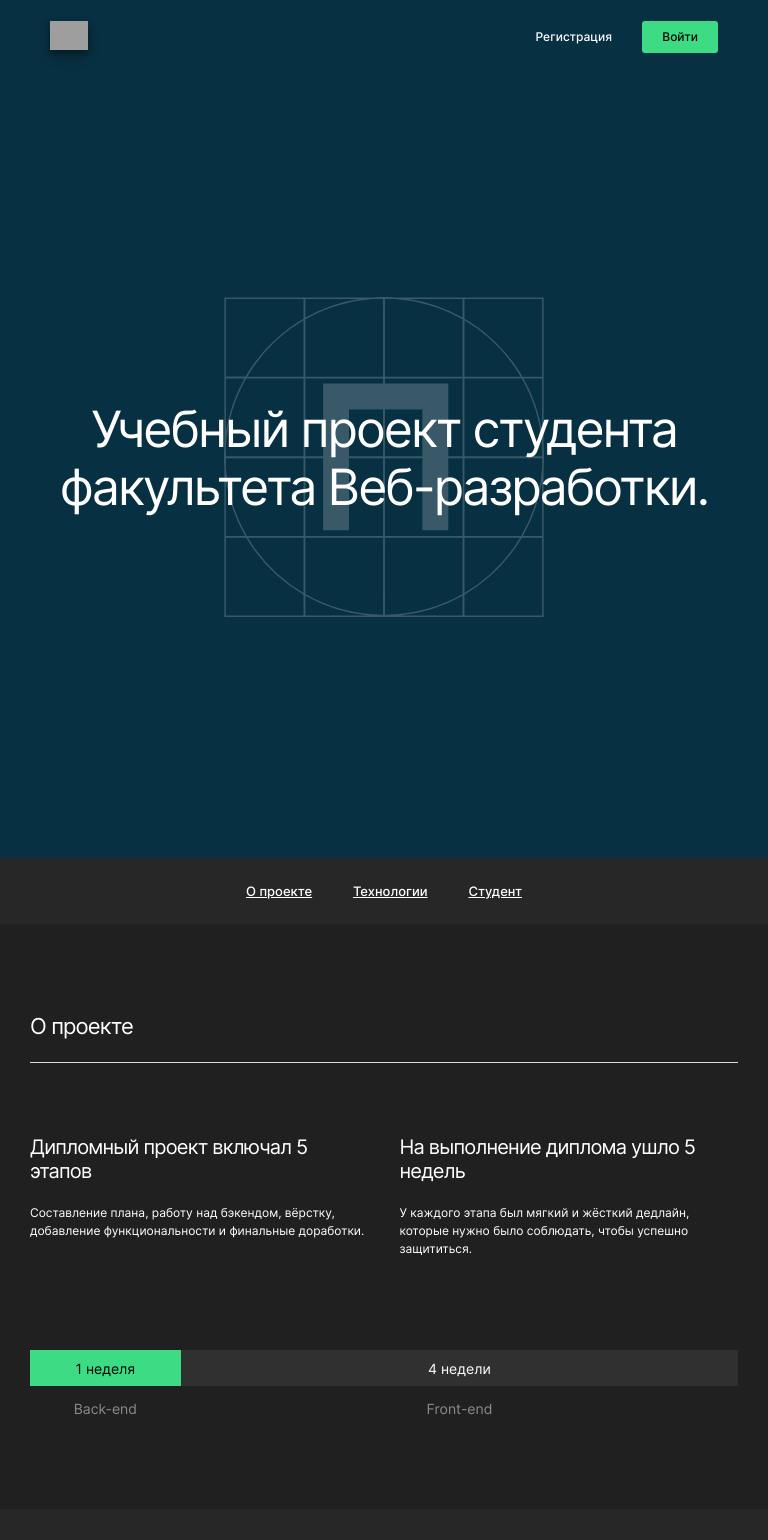
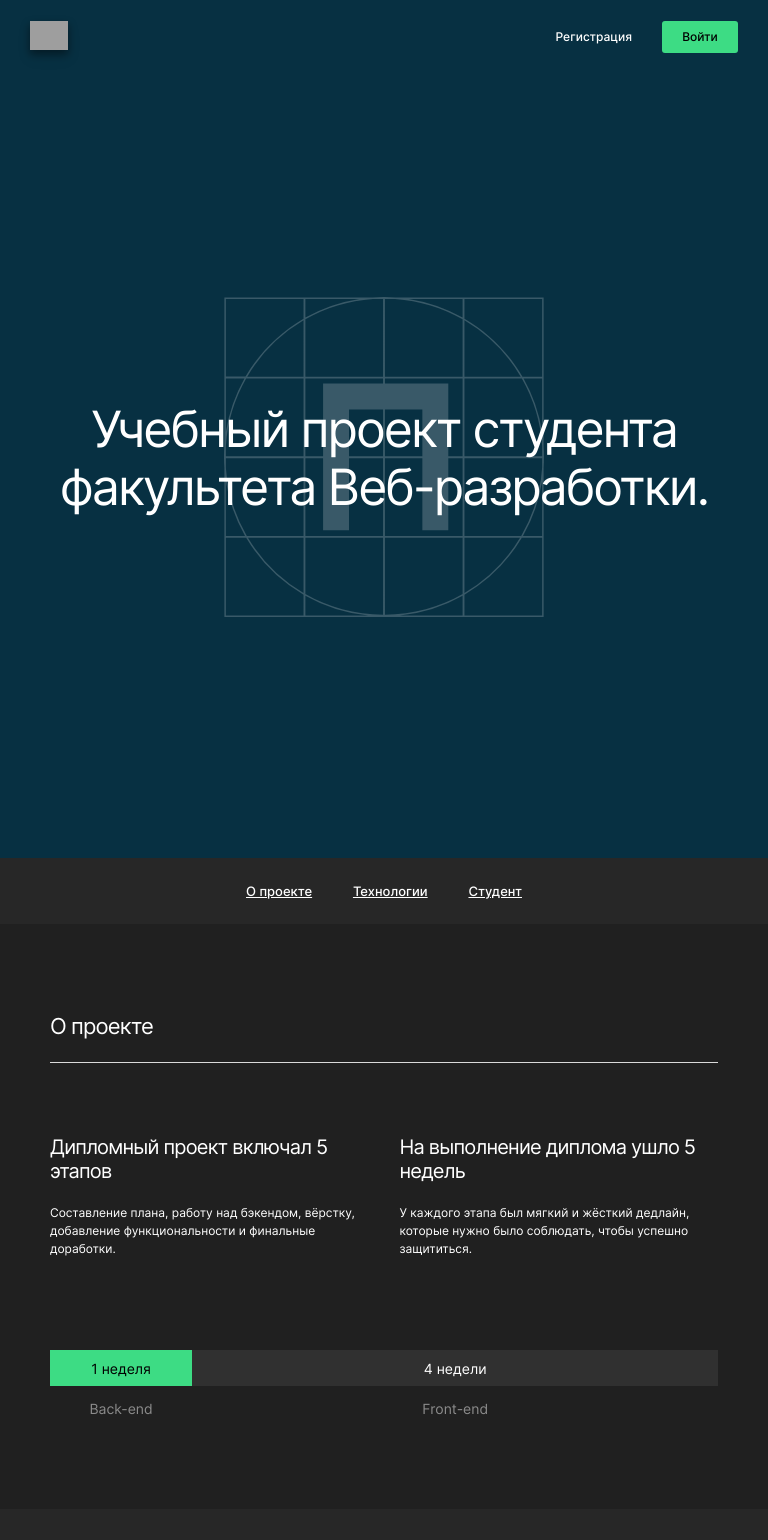
Before and after one commit to yaanab/movies-explorer-frontend2, a React (Create React App) app in the folder movies-explorer-frontend/: page / in a window 768 px wide. Shown: the top 1540 px of the page. Built offline with nearby package versions, Linux system fonts and the light colour scheme; grey boxes are pictures that could not be loaded.

Commit message:
fix: исправлена ширина блока

```diff
--- a/movies-explorer-frontend/src/components/AboutProject/AboutProject.css
+++ b/movies-explorer-frontend/src/components/AboutProject/AboutProject.css
@@ -150,7 +150,7 @@
 
 @media screen and (min-width: 768px) and (max-width: 1023px) {
   .about-project__content {
-    max-width: 92.2%;
+    max-width: 87%;
     padding: 89px 0 78px;
   }
 
--- a/movies-explorer-frontend/src/components/Header/Header.css
+++ b/movies-explorer-frontend/src/components/Header/Header.css
@@ -190,7 +190,7 @@
 
 @media screen and (min-width: 768px) and (max-width: 1023px) {
   .header__content {
-    max-width: 87%;
+    max-width: 92.2%;
   }
 
   .header__nav-menu-img {
```
